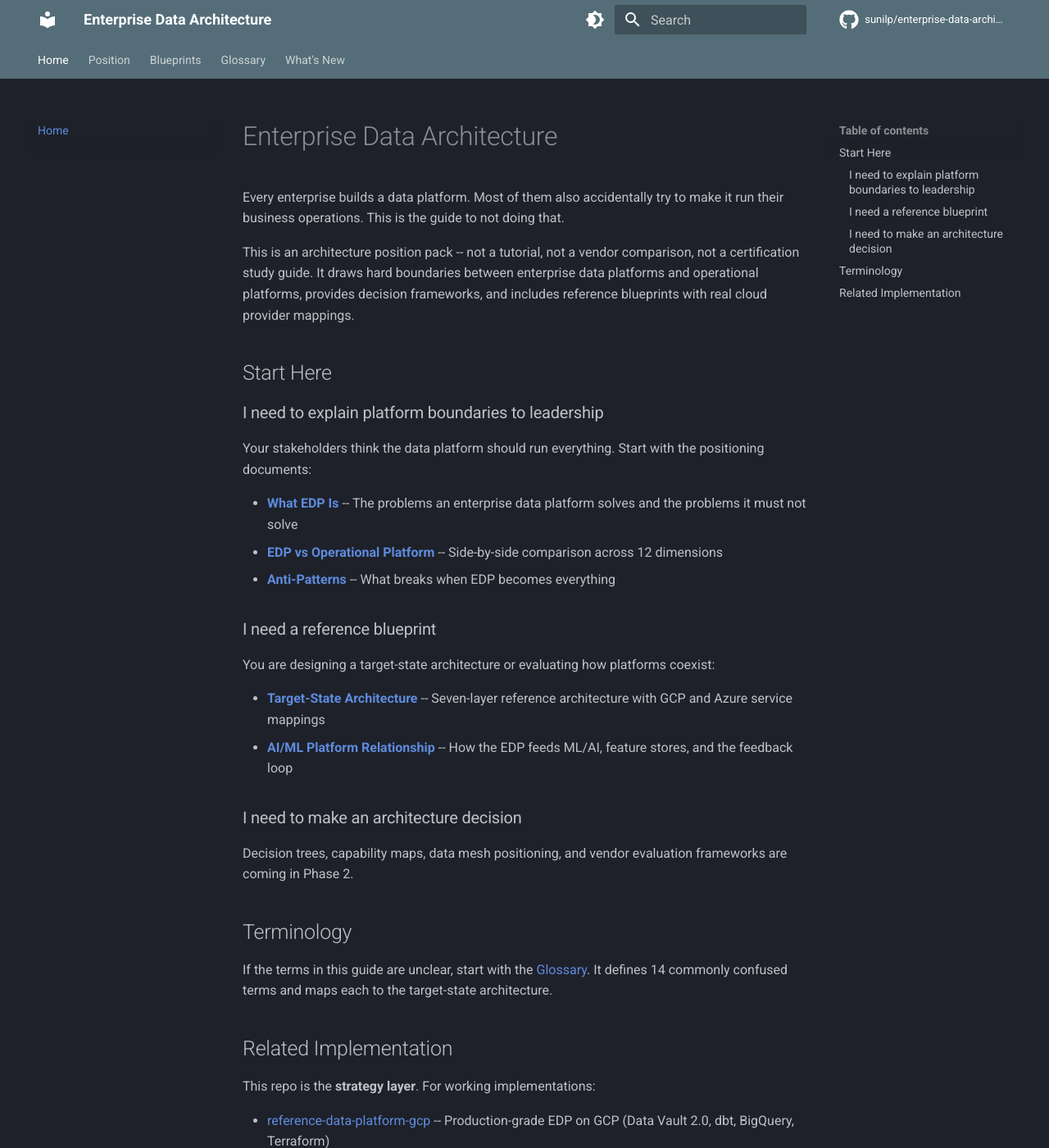
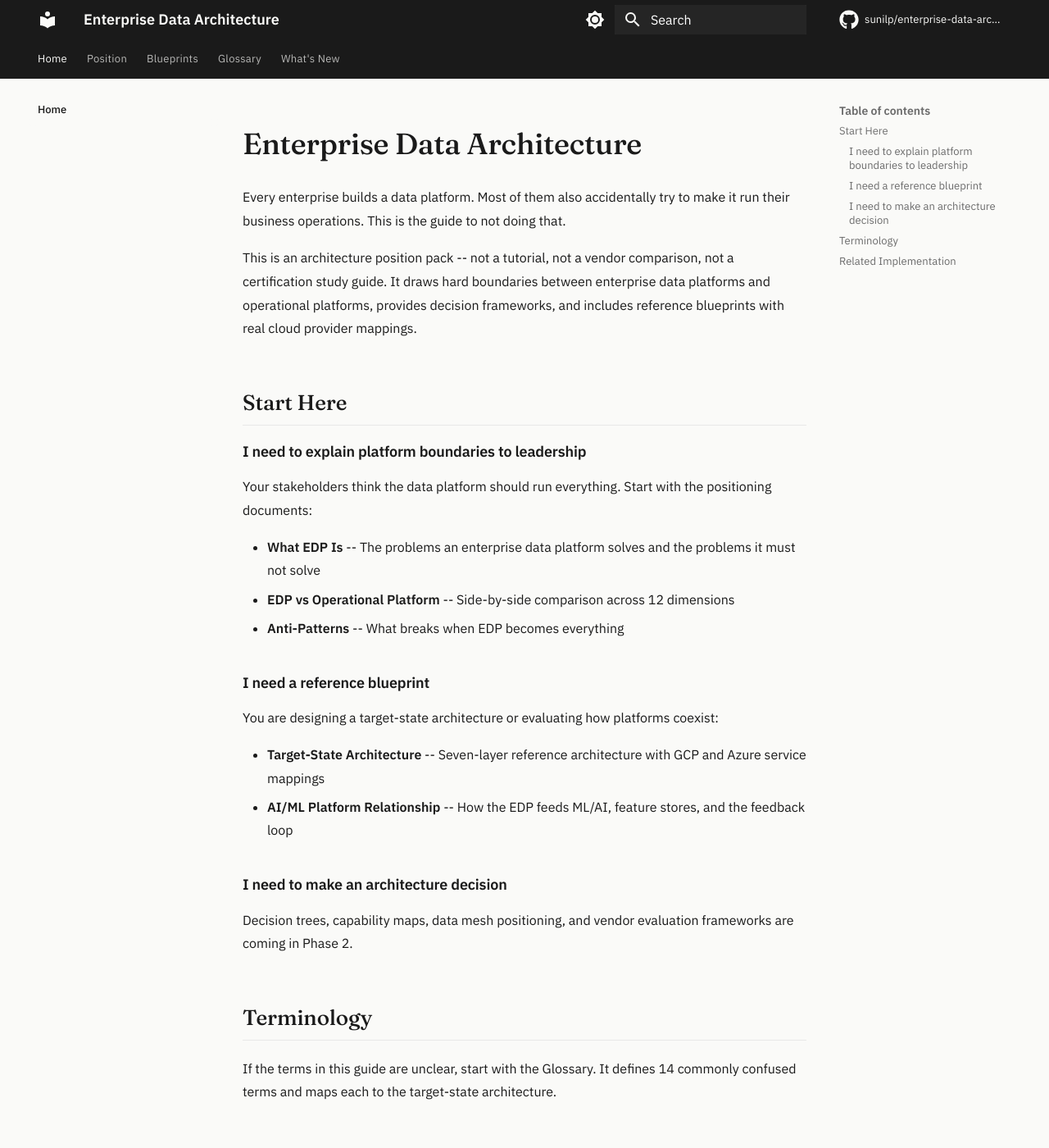
Before and after one commit to sunilp/enterprise-data-architecture, an MkDocs documentation site: the page built from docs/index.md, in a window 1280 px wide and 1400 px high. Shown: the whole window at 82% size. Built offline with MkDocs 1.6.1 and Material for MkDocs 9.7.7, drawn with Linux system fonts in a browser that asks for light colours; comment, search, counter and statistics services are not loaded.

Commit message:
Add custom theme: Fraunces + IBM Plex fonts, monochromatic palette, refined spacing
Matches sunilprakash.com design language (Ma, Kanso, Shibui):
- Fraunces serif headings, IBM Plex Sans body, IBM Plex Mono code
- Off-white background (#fafaf8), charcoal text (#1a1a1a)
- Generous whitespace, subtle borders, no shadows
- Executive summary boxes with left accent border
- Light/dark mode support
- Refined table styling with uppercase headers

```diff
--- /dev/null
+++ b/docs/css/custom.css
@@ -0,0 +1,300 @@
+/* Enterprise Data Architecture - Custom Theme
+   Matches sunilprakash.com design language:
+   Ma (negative space), Kanso (simplicity), Shibui (subtle refinement) */
+
+/* ---- Fonts ---- */
+@import url('https://fonts.googleapis.com/css2?family=Fraunces:opsz,wght@9..144,400;9..144,500&family=IBM+Plex+Sans:wght@400;500;600&family=IBM+Plex+Mono:wght@400;500&display=swap');
+
+/* ---- Color Palette ---- */
+:root,
+[data-md-color-scheme="default"] {
+  --md-primary-fg-color: #1a1a1a;
+  --md-primary-fg-color--light: #6b6b6b;
+  --md-primary-fg-color--dark: #111;
+  --md-primary-bg-color: #fafaf8;
+  --md-primary-bg-color--light: #fff;
+  --md-accent-fg-color: #1a1a1a;
+  --md-default-bg-color: #fafaf8;
+  --md-default-fg-color: #1a1a1a;
+  --md-default-fg-color--light: #6b6b6b;
+  --md-default-fg-color--lighter: #999;
+  --md-default-fg-color--lightest: #e8e8e8;
+  --md-typeset-color: #1a1a1a;
+  --md-code-bg-color: #f5f5f3;
+  --md-code-fg-color: #1a1a1a;
+  --md-footer-bg-color: #1a1a1a;
+  --md-footer-fg-color: rgba(255, 255, 255, 0.7);
+  --md-footer-fg-color--light: rgba(255, 255, 255, 0.5);
+  --md-footer-fg-color--lighter: rgba(255, 255, 255, 0.3);
+}
+
+[data-md-color-scheme="slate"] {
+  --md-default-bg-color: #141413;
+  --md-default-fg-color: rgba(255, 255, 255, 0.87);
+  --md-default-fg-color--light: rgba(255, 255, 255, 0.6);
+  --md-default-fg-color--lighter: rgba(255, 255, 255, 0.4);
+  --md-default-fg-color--lightest: rgba(255, 255, 255, 0.1);
+  --md-primary-fg-color: #fafaf8;
+  --md-primary-bg-color: #1a1a1a;
+  --md-accent-fg-color: rgba(255, 255, 255, 0.87);
+  --md-code-bg-color: #1e1e1c;
+  --md-code-fg-color: rgba(255, 255, 255, 0.87);
+  --md-typeset-color: rgba(255, 255, 255, 0.87);
+  --md-footer-bg-color: #111;
+}
+
+/* ---- Typography ---- */
+:root {
+  --md-text-font: "IBM Plex Sans", -apple-system, "Segoe UI", sans-serif;
+  --md-code-font: "IBM Plex Mono", "SF Mono", monospace;
+}
+
+.md-typeset {
+  font-size: 16px;
+  line-height: 1.8;
+  color: var(--md-typeset-color);
+}
+
+.md-typeset h1 {
+  font-family: "Fraunces", Georgia, serif;
+  font-weight: 500;
+  font-size: clamp(26px, 3.5vw, 36px);
+  line-height: 1.18;
+  letter-spacing: -0.01em;
+  margin-bottom: 1.5rem;
+  color: var(--md-typeset-color);
+}
+
+.md-typeset h2 {
+  font-family: "Fraunces", Georgia, serif;
+  font-weight: 500;
+  font-size: clamp(20px, 2.5vw, 26px);
+  line-height: 1.25;
+  letter-spacing: -0.005em;
+  margin-top: 3rem;
+  margin-bottom: 1rem;
+  padding-bottom: 0.5rem;
+  border-bottom: 1px solid var(--md-default-fg-color--lightest);
+}
+
+.md-typeset h3 {
+  font-family: "IBM Plex Sans", sans-serif;
+  font-weight: 600;
+  font-size: 18px;
+  line-height: 1.35;
+  margin-top: 2rem;
+  margin-bottom: 0.75rem;
+}
+
+.md-typeset h4 {
+  font-family: "IBM Plex Sans", sans-serif;
+  font-weight: 600;
+  font-size: 16px;
+  line-height: 1.4;
+  margin-top: 1.5rem;
+}
+
+/* ---- Header / Navigation ---- */
+.md-header {
+  background-color: var(--md-primary-fg-color);
+  box-shadow: none;
+}
+
+.md-header[data-md-state="shadow"] {
+  box-shadow: 0 1px 0 rgba(0, 0, 0, 0.07);
+}
+
+.md-tabs {
+  background-color: var(--md-primary-fg-color);
+}
+
+.md-tabs__link {
+  font-size: 13px;
+  letter-spacing: 0.02em;
+  opacity: 0.7;
+}
+
+.md-tabs__link--active,
+.md-tabs__link:hover {
+  opacity: 1;
+}
+
+/* ---- Content Area ---- */
+.md-main__inner {
+  margin-top: 0;
+}
+
+.md-content {
+  max-width: 760px;
+}
+
+.md-content__inner {
+  padding-top: 2.5rem;
+  padding-bottom: 4rem;
+}
+
+/* ---- Sidebar Navigation ---- */
+.md-sidebar {
+  padding-top: 1.5rem;
+}
+
+.md-nav__link {
+  font-size: 13px;
+  color: var(--md-default-fg-color--light);
+}
+
+.md-nav__link--active,
+.md-nav__link:hover {
+  color: var(--md-default-fg-color);
+}
+
+.md-nav__item--active > .md-nav__link {
+  font-weight: 500;
+  color: var(--md-default-fg-color);
+}
+
+/* ---- Tables ---- */
+.md-typeset table:not([class]) {
+  font-size: 14px;
+  border: 1px solid var(--md-default-fg-color--lightest);
+  border-collapse: collapse;
+}
+
+.md-typeset table:not([class]) th {
+  background-color: var(--md-code-bg-color);
+  font-weight: 600;
+  font-size: 13px;
+  text-transform: uppercase;
+  letter-spacing: 0.03em;
+  padding: 12px 16px;
+  border-bottom: 2px solid var(--md-default-fg-color--lightest);
+}
+
+.md-typeset table:not([class]) td {
+  padding: 10px 16px;
+  border-bottom: 1px solid var(--md-default-fg-color--lightest);
+  vertical-align: top;
+}
+
+.md-typeset table:not([class]) tr:last-child td {
+  border-bottom: none;
+}
+
+/* ---- Lists ---- */
+.md-typeset ul li,
+.md-typeset ol li {
+  margin-bottom: 0.4em;
+}
+
+/* ---- Blockquotes ---- */
+.md-typeset blockquote {
+  border-left: 2px solid var(--md-default-fg-color);
+  padding-left: 1.25rem;
+  color: var(--md-default-fg-color--light);
+  font-style: normal;
+}
+
+/* ---- Code ---- */
+.md-typeset code {
+  font-size: 13px;
+  padding: 2px 6px;
+  border-radius: 3px;
+  background-color: var(--md-code-bg-color);
+  border: 1px solid var(--md-default-fg-color--lightest);
+}
+
+.md-typeset pre {
+  border-radius: 4px;
+  border: 1px solid var(--md-default-fg-color--lightest);
+}
+
+.md-typeset pre code {
+  border: none;
+  font-size: 13px;
+  line-height: 1.6;
+}
+
+/* ---- Horizontal Rules ---- */
+.md-typeset hr {
+  border: none;
+  border-top: 1px solid var(--md-default-fg-color--lightest);
+  margin: 3rem 0;
+}
+
+/* ---- Admonitions ---- */
+.md-typeset .admonition,
+.md-typeset details {
+  border: 1px solid var(--md-default-fg-color--lightest);
+  border-left: 3px solid var(--md-default-fg-color);
+  border-radius: 4px;
+  box-shadow: none;
+  background: var(--md-default-bg-color);
+}
+
+/* ---- Footer ---- */
+.md-footer {
+  border-top: 1px solid var(--md-default-fg-color--lightest);
+}
+
+.md-footer-meta {
+  background-color: var(--md-footer-bg-color);
+}
+
+/* ---- Mermaid Diagrams ---- */
+.mermaid {
+  margin: 2rem 0;
+  padding: 1.5rem;
+  background: var(--md-default-bg-color);
+  border: 1px solid var(--md-default-fg-color--lightest);
+  border-radius: 4px;
+}
+
+/* ---- Executive Summary Styling ---- */
+/* First ul after h2 "Executive Summary" gets special treatment */
+.md-typeset h2#executive-summary + ul {
+  background: var(--md-code-bg-color);
+  border-left: 3px solid var(--md-default-fg-color);
+  padding: 20px 24px 20px 32px;
+  border-radius: 0 4px 4px 0;
+  list-style: none;
+  margin: 1.5rem 0 2rem;
+}
+
+.md-typeset h2#executive-summary + ul li {
+  padding: 4px 0;
+  position: relative;
+  padding-left: 0;
+}
+
+.md-typeset h2#executive-summary + ul li::before {
+  content: none;
+}
+
+/* ---- Search ---- */
+.md-search__input {
+  background-color: rgba(255, 255, 255, 0.08);
+  font-family: var(--md-text-font);
+}
+
+/* ---- Smooth Transitions ---- */
+a,
+.md-nav__link,
+.md-tabs__link {
+  transition: color 0.2s ease, opacity 0.2s ease, border-color 0.2s ease;
+}
+
+/* ---- Print ---- */
+@media print {
+  .md-typeset {
+    font-size: 14px;
+    line-height: 1.6;
+  }
+
+  .md-typeset h1 {
+    font-size: 28px;
+  }
+
+  .md-typeset h2 {
+    font-size: 22px;
+  }
+}
--- a/mkdocs.yml
+++ b/mkdocs.yml
@@ -9,18 +9,15 @@ edit_uri: edit/main/docs/
 theme:
   name: material
   palette:
+    - scheme: default
+      toggle:
+        icon: material/brightness-7
+        name: Switch to dark mode
     - scheme: slate
-      primary: blue grey
-      accent: cyan
       toggle:
         icon: material/brightness-4
         name: Switch to light mode
-    - scheme: default
-      primary: blue grey
-      accent: cyan
-      toggle:
-        icon: material/brightness-7
-        name: Switch to dark mode
+  font: false
   features:
     - navigation.tabs
     - navigation.sections
@@ -74,6 +71,9 @@ extra:
     - icon: fontawesome/brands/linkedin
       link: https://linkedin.com/in/sunilp
 
+extra_css:
+  - css/custom.css
+
 copyright: >
   Copyright &copy; 2026 Sunil Patel --
   <a href="https://creativecommons.org/licenses/by/4.0/">CC BY 4.0</a>
```
